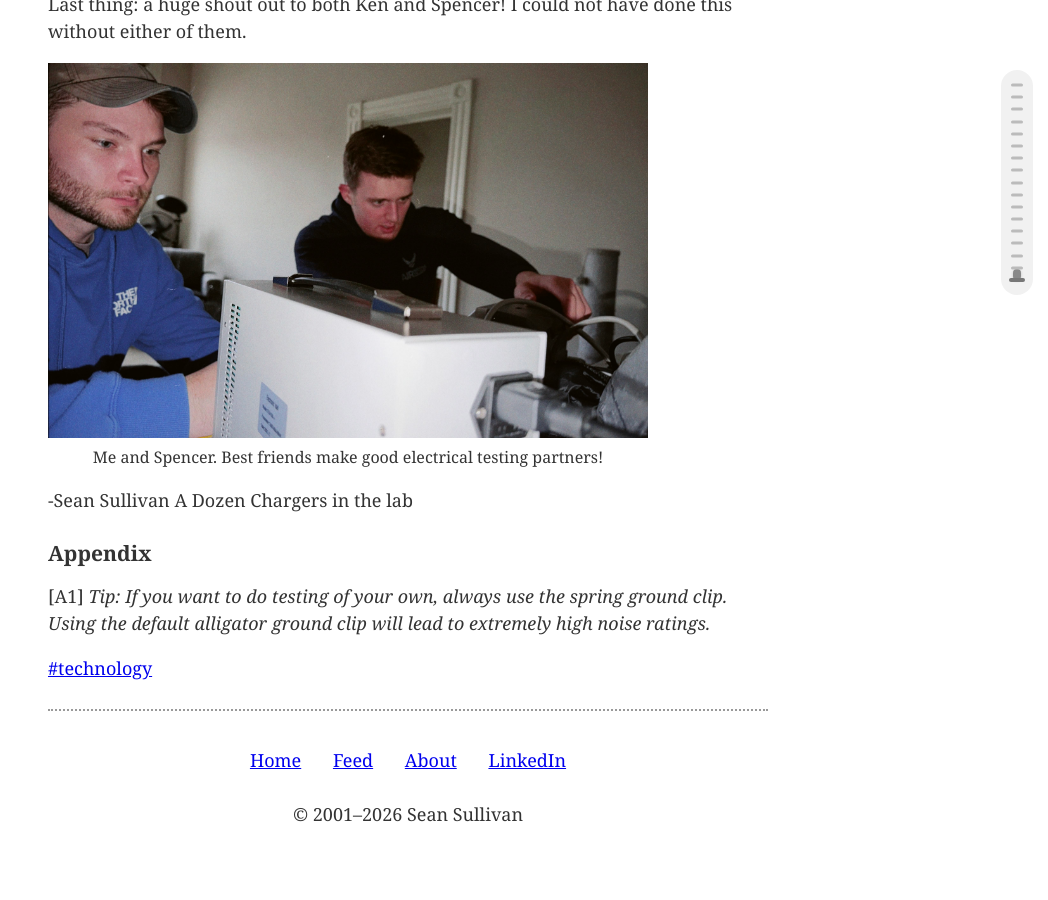
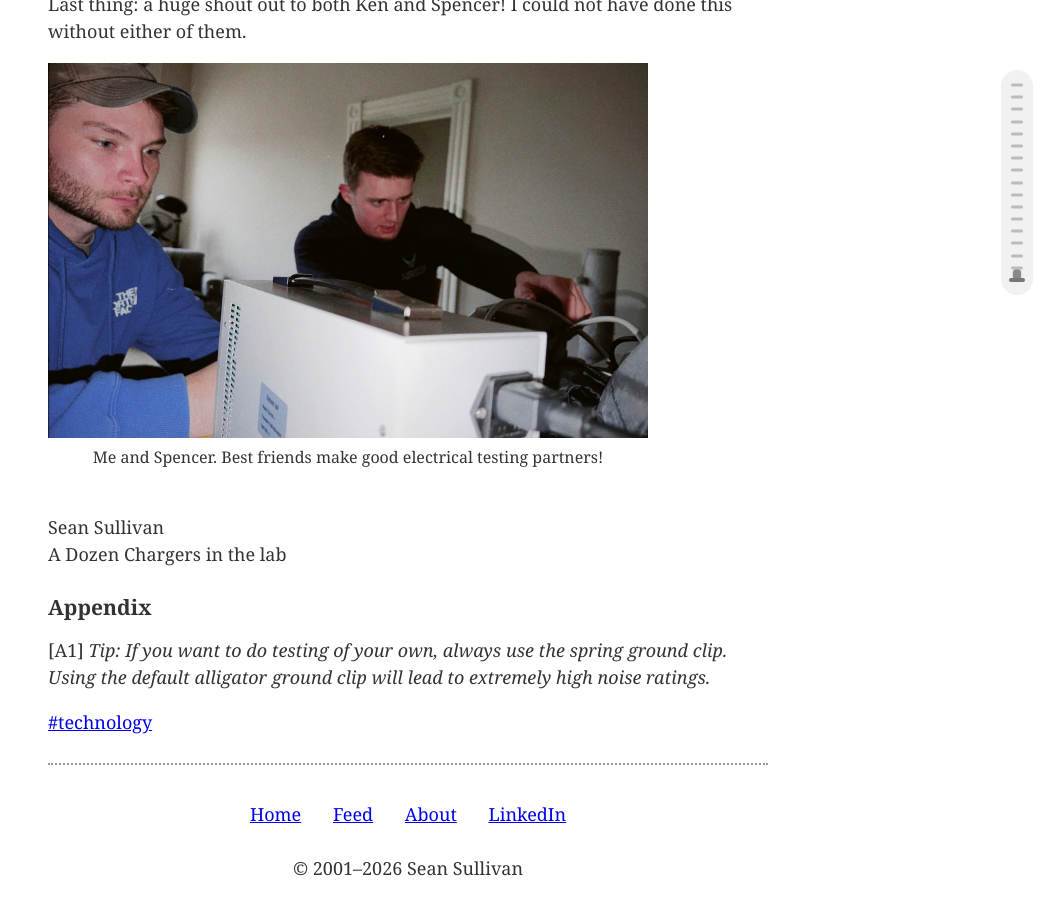
Before and after one commit to 0sps/sull1van.com, a Jekyll site: the page built from _posts/2026-01-19-a-dozen-chargers-in-the-lab.md, in a window 1280 px wide and 900 px high, scrolled down 15121 px. Shown: the whole window, without its empty margins (232-1280 px from the left). Built offline with Jekyll 4.4.1, drawn with Linux system fonts in a browser that asks for light colours; before the commit the page ends 15967 px from its top, so only the background shows below that.

Commit message:
Update 2026-01-19-a-dozen-chargers-in-the-lab.md

```diff
--- a/_posts/2026-01-19-a-dozen-chargers-in-the-lab.md
+++ b/_posts/2026-01-19-a-dozen-chargers-in-the-lab.md
@@ -1728,8 +1728,8 @@ Last thing: a huge shout out to both Ken and Spencer! I could not have done this
 
 
 
-
--Sean Sullivan
+<br>
+Sean Sullivan<br>
 A Dozen Chargers in the lab
 
 
```
